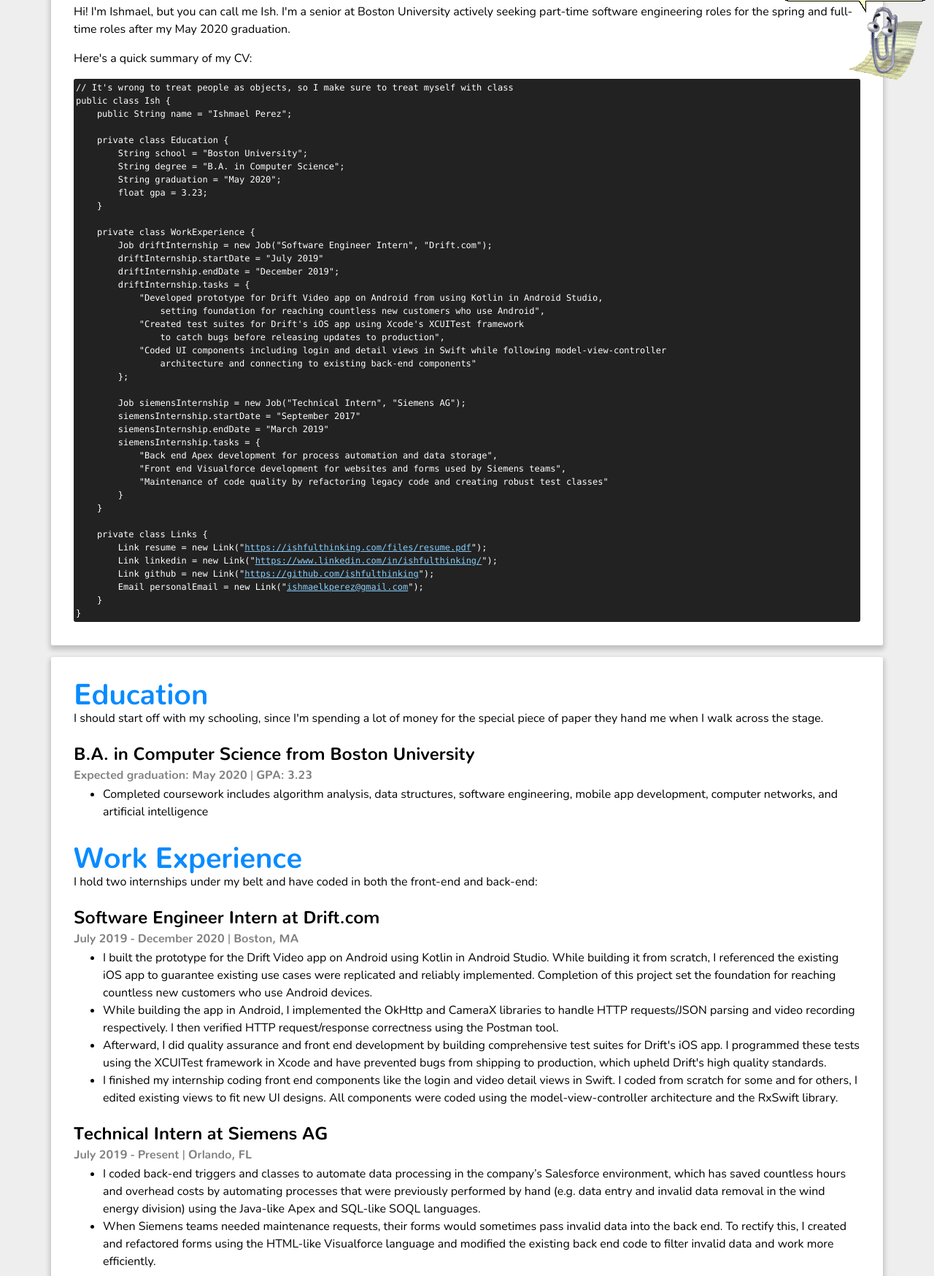
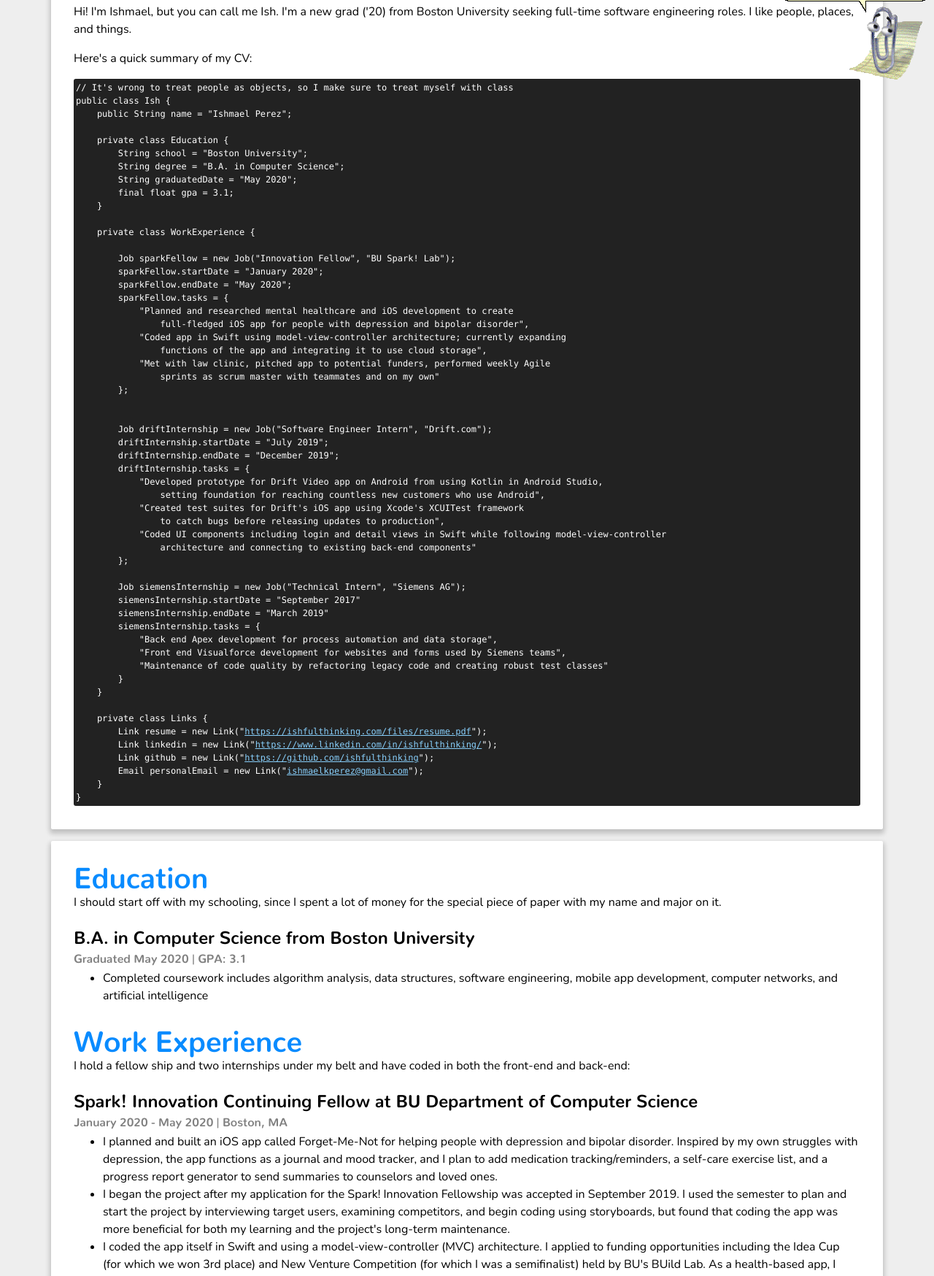
Before and after one commit to ishfulthinking/ishfulthinking.github.io, a plain HTML site: page index.html in a window 1280 px wide. Shown: the part 675-2423 px from the top of the page at 73% size. Drawn offline with nearby package versions, Linux system fonts and the light colour scheme; a script that the page names is missing.

Commit message:
Updated now that I've graduated 🥳

```diff
--- a/404.css
+++ b/404.css
@@ -4,38 +4,47 @@
 body {
     font-family: Grotesk, sans-serif;
     font-size: 1em;
-    color: black;
-    background-color: white;
-    margin: 0;
+    color: white;
+    background-color: #088BFF;
+	padding: 1em;
 }
 p {
-	padding: 24px;
-    font-size: 2em;
+    font-size: 1.5em;
     text-align: center;
 }
 h1 {
-	padding: 32px 8px 8px 8px;
 	font-weight: bold;
-    font-size: 7em;
+    font-size: 4em;
     text-align: center;
-    margin-top: 5%;
 }
-
 a {
     text-decoration: none;
 }
+
+.container {
+    display: flex;
+    flex-direction: column;
+    align-items: center;
+    justify-content: center;
+}
+
+.item {
+    flex-grow: 1;
+    width: 480px;
+}
+
+.item + .item {
+    margin-top: 1em;
+}
+
 #homebutton {
-    padding: 16px;
+    padding: 1em;
     font-weight: bold;
-    font-size: 2em;
-    background-color: #088BFF;
+    background-color: white;
     text-align: center;
-    margin: auto;
-    margin-bottom: 5%;
-    color: white;
-    border-radius: 16px;
-    width: 40%;
-    height: 12%;
+    color: black;
+    border-radius: 2em;
+    box-shadow: 0px 4px 4px rgba(0, 0, 0, 0.2);
     transition: all 0.3s ease-in-out;
 }
 
--- a/index.html
+++ b/index.html
@@ -130,9 +130,8 @@
         <div class="row odd" id="overview">
             <div class="container">
                 <h1>Overview</h1>
-                <p>Hi! I'm Ishmael, but you can call me Ish. I'm a senior at Boston
-                    University actively seeking part-time software engineering roles
-                    for the spring and full-time roles after my May 2020 graduation.</p>
+                <p>Hi! I'm Ishmael, but you can call me Ish. I'm a new grad ('20) from Boston University
+                    seeking full-time software engineering roles. I like people, places, and things.</p>
                 <p>Here's a quick summary of my CV:</p>
                 <pre><code class="java">// It's wrong to treat people as objects, so I make sure to treat myself with class
 public class Ish {
@@ -141,13 +140,27 @@
     private class Education {
         String school = "Boston University";
         String degree = "B.A. in Computer Science";
-        String graduation = "May 2020";
-        float gpa = 3.23;
+        String graduatedDate = "May 2020";
+        final float gpa = 3.1;
     }
 
     private class WorkExperience {
+
+        Job sparkFellow = new Job("Innovation Fellow", "BU Spark! Lab");
+        sparkFellow.startDate = "January 2020";
+        sparkFellow.endDate = "May 2020";
+        sparkFellow.tasks = {
+            "Planned and researched mental healthcare and iOS development to create
+                full-fledged iOS app for people with depression and bipolar disorder",
+            "Coded app in Swift using model-view-controller architecture; currently expanding
+                functions of the app and integrating it to use cloud storage",
+            "Met with law clinic, pitched app to potential funders, performed weekly Agile
+                sprints as scrum master with teammates and on my own"
+        };
+
+
         Job driftInternship = new Job("Software Engineer Intern", "Drift.com");
-        driftInternship.startDate = "July 2019"
+        driftInternship.startDate = "July 2019";
         driftInternship.endDate = "December 2019";
         driftInternship.tasks = {
             "Developed prototype for Drift Video app on Android from using Kotlin in Android Studio,
@@ -182,10 +195,10 @@
         <div class="row" id="experience">
             <div class="container">
                 <h1>Education</h1>
-                <p>I should start off with my schooling, since I'm spending a lot of money for the
-                    special piece of paper they hand me when I walk across the stage.</p>
+                <p>I should start off with my schooling, since I spent a lot of money for the
+                    special piece of paper with my name and major on it.</p>
                 <h4>B.A. in Computer Science from Boston University</h4>
-                <h6>Expected graduation: May 2020 | GPA: 3.23</h6>
+                <h6>Graduated May 2020 | GPA: 3.1</h6>
                 <ul>
                     <li>
                         Completed coursework includes algorithm analysis, data structures,
@@ -197,9 +210,31 @@
 
 
                 <h1>Work Experience</h1>
-                <p>I hold two internships under my belt and have coded in both the front-end and back-end:</p>
+                <p>I hold a fellow ship and two internships under my belt and have coded in both the front-end and back-end:</p>
+                <h4>Spark! Innovation Continuing Fellow at BU Department of Computer Science</h4>
+                <h6>January 2020 - May 2020 | Boston, MA</h6>
+                    <ul>
+                        <li>
+                            I planned and built an iOS app called Forget-Me-Not for helping people with depression and
+                            bipolar disorder. Inspired by my own struggles with depression, the app functions as a journal
+                            and mood tracker, and I plan to add medication tracking/reminders, a self-care exercise list,
+                            and a progress report generator to send summaries to counselors and loved ones.
+                        </li>
+                        <li>
+                            I began the project after my application for the Spark! Innovation Fellowship was accepted in
+                            September 2019. I used the semester to plan and start the project by interviewing target users,
+                            examining competitors, and begin coding using storyboards, but found that coding the app was more
+                            beneficial for both my learning and the project's long-term maintenance.
+                        </li>
+                        <li>
+                            I coded the app itself in Swift and using a model-view-controller (MVC) architecture.
+                            I applied to funding opportunities including the Idea Cup (for which we won 3rd place) and
+                            New Venture Competition (for which I was a semifinalist) held by BU's BUild Lab. As a health-based
+                            app, I also met with the BU and MIT startup law clinic to guarantee my app was compliant with HIPAA.
+                        </li>
+                    </ul>
                 <h4>Software Engineer Intern at Drift.com</h4>
-                <h6>July 2019 - December 2020 | Boston, MA</h6>
+                <h6>July 2019 - December 2019 | Boston, MA</h6>
                     <ul>
                         <li>
                             I built the prototype for the Drift Video app on Android using Kotlin in Android Studio.
@@ -224,7 +259,7 @@
                         </li>
                     </ul>
                 <h4>Technical Intern at Siemens AG</h4>
-                <h6>July 2019 - Present | Orlando, FL</h6>
+                <h6>September 2017 - March 2019 | Orlando, FL</h6>
                     <ul>
                         <li>
                             I coded back-end triggers and classes to automate data processing in the company’s Salesforce
@@ -248,7 +283,7 @@
                 </button>
                 <div class="collapse" id="extracurricular-list">
                     <h4>Wallbreakers Trainee Mentor</h4>
-                    <h6>October 2019 - Present</h6>
+                    <h6>October 2019 - March 2020</h6>
                     <ul>
                         <li>
                             Having been a previous trainee, I know how helpful Wallbreakers software engineering training program is.
@@ -270,7 +305,7 @@
                         </li>
                     </ul>
                     <h4>Member of the Society of Hispanic Professional Engineers (SHPE)</h4>
-                    <h6>June 2019 - Present</h6>
+                    <h6>June 2019 - May 2020</h6>
                     <ul>
                         <li>
                             I regularly attend and volunteer at extracurricular events such as workshops and community events to support
@@ -294,10 +329,10 @@
                         </li>
                     </ul>
                     <h4>Member of Upsilon Pi Epsilon (UPE) Computer Science Honor Society</h4>
-                    <h6>March 2019 - Present</h6>
+                    <h6>March 2019 - May 2020</h6>
                     <ul>
                         <li>
-                            I meet weekly with other club members to work on projects, solve coding problems, and mentor underclassmen.
+                            I met weekly with other club members to work on projects, solve coding problems, and mentor underclassmen.
                         </li>
                     </ul>
                     <h4>Co-Founder and Membership Coordinator for QLatinx</h4>
@@ -367,16 +402,19 @@
                 <h1>Music</h1>
                 <p>I play piano and cover pop, video game, and indie rock songs. I typically
                     arrange by ear and challenge myself to play more technically with each cover.</p>
-                <p><a href="https://www.youtube.com/channel/UCK7K27XYAxnjxVoMtlfU4sg">My YouTube channel</a> has videos of my piano covers.</p>
+                <p><a href="https://www.youtube.com/channel/UCK7K27XYAxnjxVoMtlfU4sg">My YouTube channel</a> has videos of my piano covers.
+                    Check out these examples of my work!</p>
             </div>
             <div class="container">
                 <table class="with-images">
                     <tr>
                         <td class="w-25">
-                            <iframe id="iframe" max-width="800px" max-height="600px" src="https://www.youtube.com/embed/vUj93aqGcXY" frameborder="0" allow="accelerometer; autoplay; encrypted-media; gyroscope; picture-in-picture" allowfullscreen></iframe>
+                            <iframe id="iframe" max-width="800px" max-height="600px" src="https://www.youtube.com/embed/4Pk94JFtk1M" frameborder="0" allow="accelerometer; autoplay; encrypted-media; gyroscope; picture-in-picture" allowfullscreen></iframe>
+                            <p>NASA by Ariana Grande</p>
                         </td>
                         <td class="w-25">
-                            <iframe id="iframe" max-width="800px" max-height="600px" src="https://www.youtube.com/embed/MJXdaq_4Tm0" frameborder="0" allow="accelerometer; autoplay; encrypted-media; gyroscope; picture-in-picture" allowfullscreen></iframe>
+                            <iframe id="iframe" max-width="800px" max-height="600px" src="https://www.youtube.com/embed/XAdOtyBy_TY" frameborder="0" allow="accelerometer; autoplay; encrypted-media; gyroscope; picture-in-picture" allowfullscreen></iframe>
+                            <p>Subterranean Homesick Alien by Radiohead</p>
                         </td>
                     </tr>
                 </table>
@@ -387,7 +425,7 @@
         <div class="row" id="art">
             <div class="container">
                 <h1>Art</h1>
-                <p>I love illustration and have done a few myself. I also really
+                <p>I love illustration and have done some myself. I also really
                     like to draw on my TI-83 calculator, whether that's portraits
                     or typical pixel art.</p>
                 <p>My art can be found on <a href="https://ishfulthinking.tumblr.com/tagged/my-art">my Tumblr blog.</a></p>
@@ -436,14 +474,14 @@
                     </li>
                 </ul>
                 <p>If you like my work so much you want to financially support me
-                    as a broke college student, feel free to donate to <a href="https://www.paypal.com/paypalme/my/profile">my Paypal</a> 🙏🥺</p>
+                    as a broke new grad, feel free to donate to <a href="https://www.paypal.com/paypalme/my/profile">my Paypal</a> 🥺🙏</p>
             </div>
         </div>
 
         <!-- Footer -->
         <div class="row" id="footer">
             <p>
-                Ishmael Perez • Last edited 3 January 2020
+                Ishmael Perez • Last edited 5 June 2020
             </p>
         </div>
 
```
Also changed, not shown: 404.html (+5 -5 lines), 1 other file.
